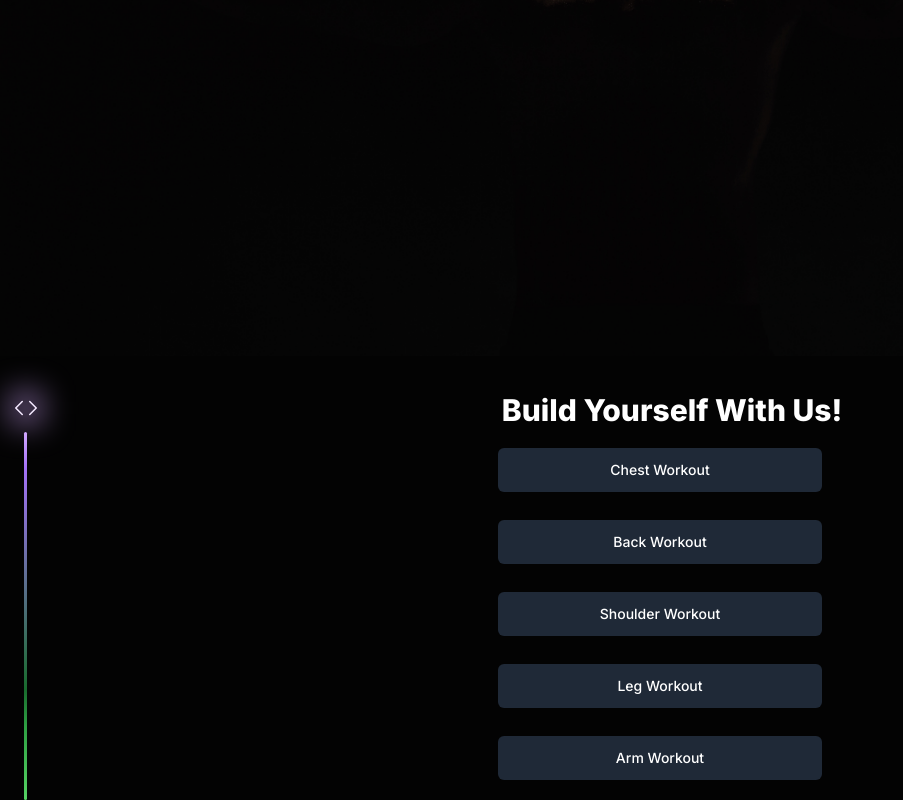
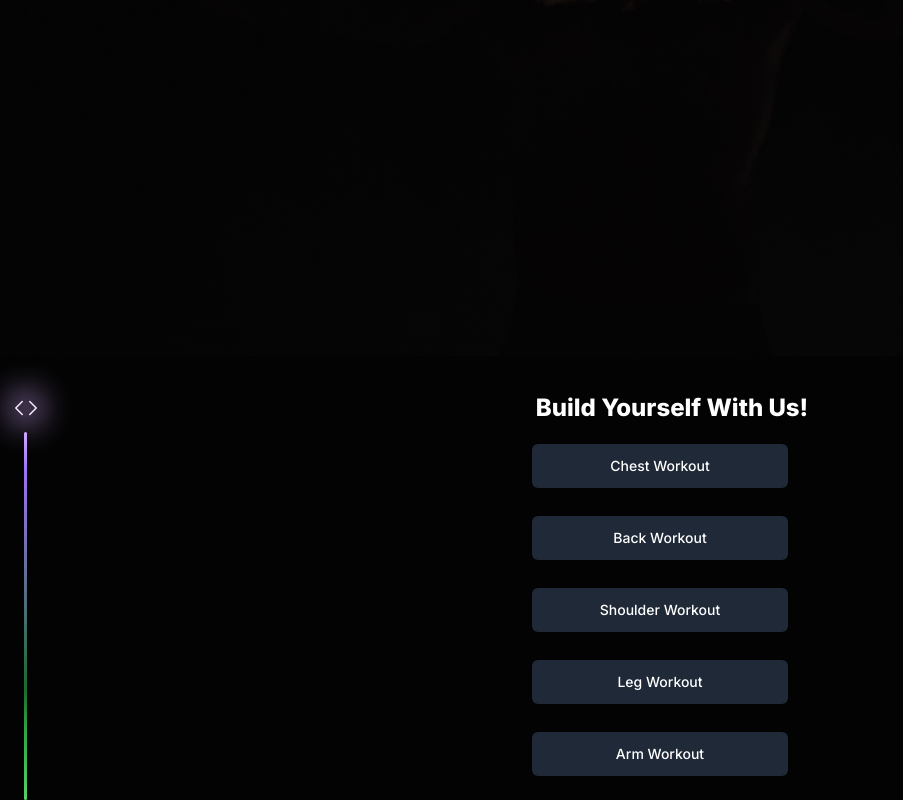
Before and after one commit to usmangenx/Workout-Plan-App, a Next.js app: page / in a window 1280 px wide. Shown: the part 584-1384 px from the top of the page, without its empty margins (0-903 px from the left). Built offline with nearby package versions, Linux system fonts and the light colour scheme.

Commit message:
Update hero.js

```diff
--- a/src/app/Components/hero.js
+++ b/src/app/Components/hero.js
@@ -34,7 +34,7 @@ const Hero = () => {
         </div>
       </div>
       <div className="flex flex-col mx-auto">
-        <h1 className="text-white pl-6 pt-9 text-3xl font-extrabold">
+        <h1 className="text-white pl-6 pt-9 text-2xl font-extrabold">
           Build Yourself With Us!
         </h1>
         <button className="text-white mt-5 ml-5 mr-5 pt-3 pb-3 rounded-md bg-gray-800 hover:bg-gray-900 focus:outline-none focus:ring-4 focus:ring-gray-300 font-medium  text-sm px-5 py-2.5 me-2 mb-2 dark:bg-gray-800 dark:hover:bg-gray-700 dark:focus:ring-gray-700 dark:border-gray-700">Chest Workout</button>
```
